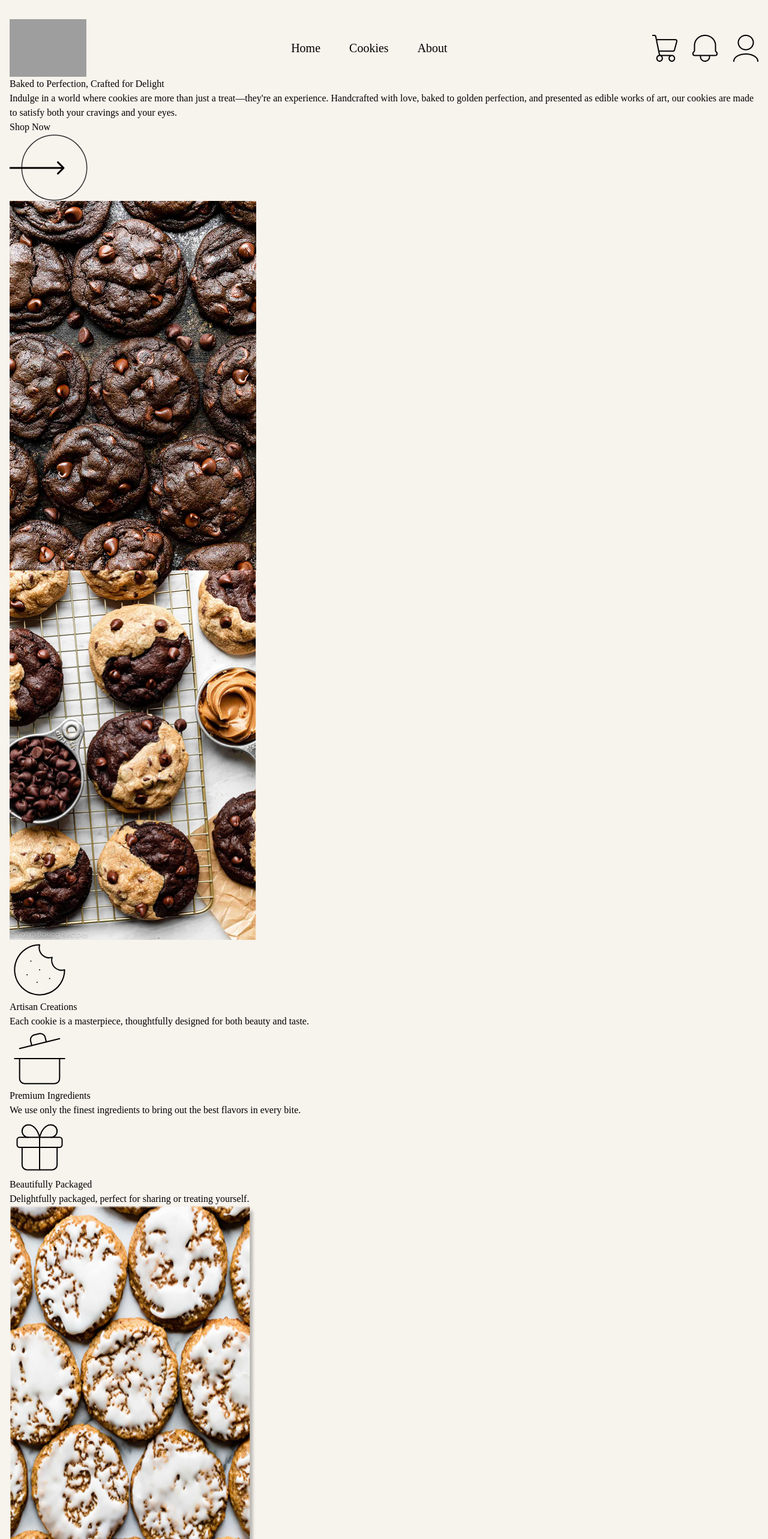
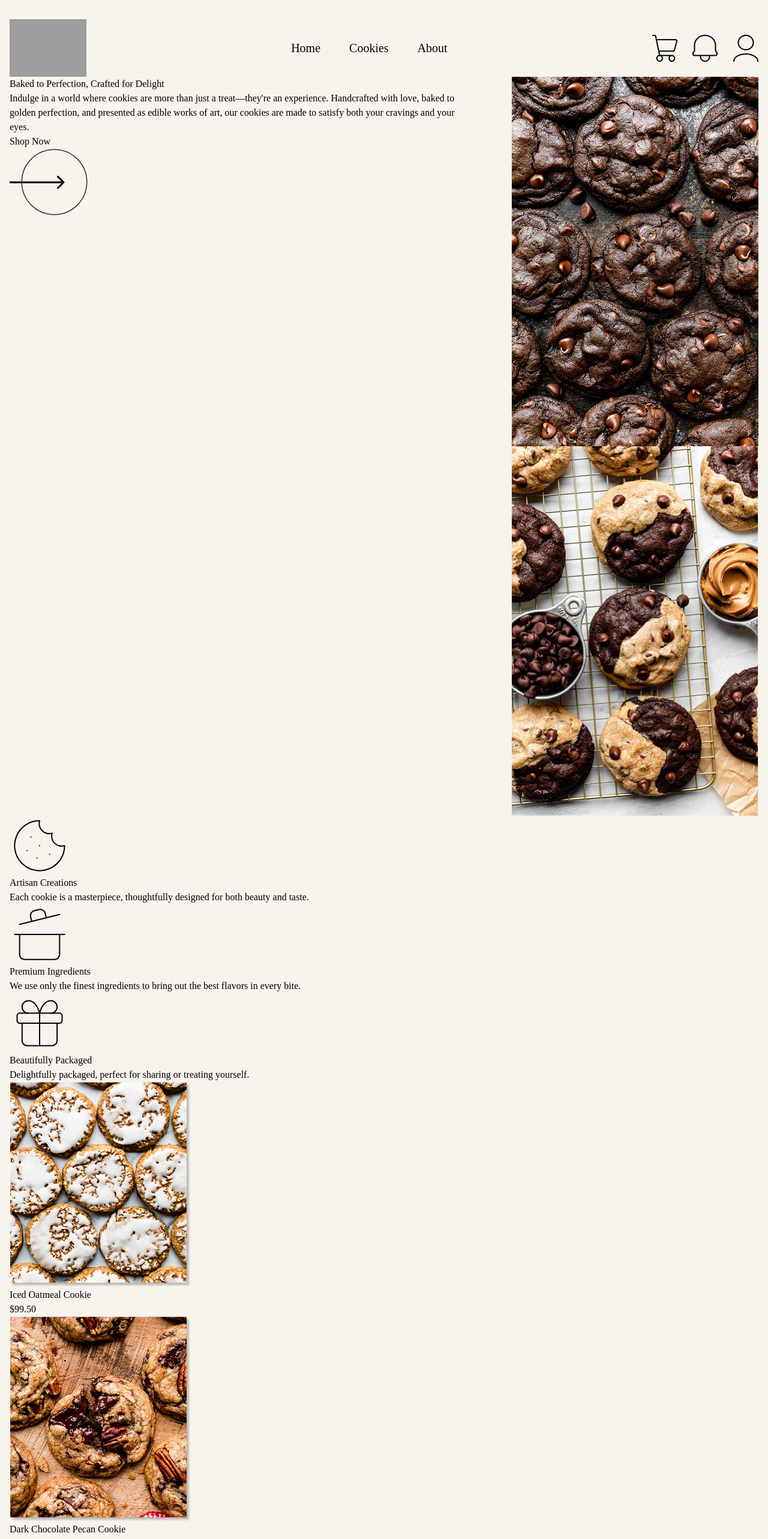
Before and after one commit to ringojuice03/MingMing-Web, a React (Create React App) app in the folder frontend/: page / in a window 1280 px wide. Shown: the top 2566 px of the page at 60% size. Built offline with nearby package versions, Linux system fonts and the light colour scheme; grey boxes are pictures that could not be loaded.

Commit message:
feat: Add styling to hero section

```diff
--- a/frontend/src/App.css
+++ b/frontend/src/App.css
@@ -139,6 +139,9 @@ svg {
 
 /* Start of CSS Design */
 
+
+/* Global Styles */
+
 a{
   text-decoration: none;
   color: black;
@@ -146,6 +149,11 @@ a{
 
 body{
   background-color: var(--clr-neutral-200);
+}
+
+.arrow-icon{
+  min-width: var(--size-400);
+  height: auto;
 }
 
 
@@ -194,6 +202,41 @@ body{
   border: none;
 }
 
+/* Main - Hero Styles */
+
+.hero-wrapper{
+  display: flex;
+  gap: var(--size-500);
+}
+
+.hero-text h1{
+  font-size: var(--fs-heading);
+}
+
+.hero-text p{
+  font-size: var(--fs-subheading);
+}
+
+.hero-text > p{
+  max-width: 38ch;
+}
+
+:where(.hero-text>:not(:first-child)){
+  padding-top: var(--size-218);
+}
+
+.hero-images{
+  display: flex;
+  gap: 1rem;
+}
+
+.shop-now-wrapper{
+  display: flex;
+  justify-content: flex-end;
+  align-items: center;
+  gap: 1rem;
+}
+
 /* Footer Styles */
 
 .footer-logo{
@@ -203,11 +246,6 @@ body{
 .footer{
   border-top: 1px solid black;
   font-family: var(--ff-primary);
-}
-
-.newsletter-icon{
-  min-width: var(--size-400);
-  height: auto;
 }
 
 .cta-footer-newsletter{
@@ -256,9 +294,18 @@ body{
 
 .image-wrapper{
   position: relative;
+}
+
+.image-wrapper.img-long{
+  height: var(--img-height-long);
   width: var(--img-width-long);
-  height: var(--img-height-long);
 }
+
+.image-wrapper.img-normal{
+  height: var(--img-height-normal);
+  width: var(--img-width-normal);
+}
+
 
 .defSource,
 .hovSource{
```
